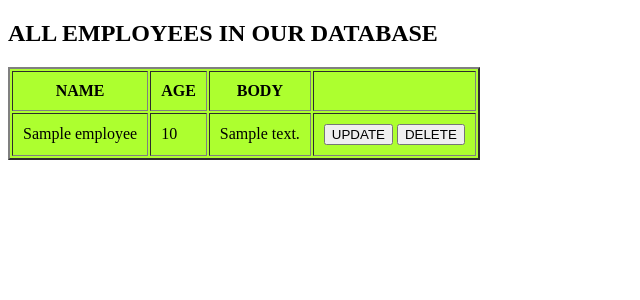
After one commit to weskaroki/Djangoproject3, a Django app: template patients/templates/show.html in a window 1280 px wide. The commit adds this page. Shown: the top 300 px of the page, without its empty margins (0-640 px from the left). Run offline with Django 3.2, Linux system fonts and the light colour scheme; the template is opened without the code that fills it: most values are stand-ins (such as "Sample title", 1, 10 or a date in 2020).

Commit message:
second commit

```diff
--- a/hospitalsystem/__init__.py
+++ b/hospitalsystem/__init__.py
@@ -0,0 +1,2 @@
+import pymysql
+pymysql.install_as_MySQLdb()
--- a/patients/templates/employee_list.html
+++ b/patients/templates/employee_list.html
@@ -5,7 +5,7 @@
     <title>Employeelist</title>
 </head>
 <body>
-<form method="POST" ETHOD="post" style="background-color: aqua" action="">
+<form  method="POST"  style="background-color: aqua" action="">
     {%csrf_token%}
     {{form}}}
 <button type="submit">SUBMIT</button>
--- /dev/null
+++ b/patients/templates/show.html
@@ -0,0 +1,36 @@
+<!DOCTYPE html>
+<html lang="en">
+<head>
+    <meta charset="UTF-8">
+    <title>ALL EMPLOYEES</title>
+</head>
+<body>
+<h2>ALL EMPLOYEES IN OUR DATABASE</h2>
+<table style="background-color:greenyellow" border="2" cellpadding="10" >
+    <tr>
+    <th>NAME</th>
+    <th>AGE</th>
+    <th>BODY</th>
+    <th>
+
+    </th>
+    </tr>
+    <tbody>
+    {% for employee in show %}
+    <tr>
+        <td>{{employee.name}}</td>
+        <td>{{employee.age}}</td>
+        <td>{{employee.body}}</td>
+        <td>
+            <a href="{% url 'employee_update' employee.id%}"><button>UPDATE</button></a>
+            <a href="{% url 'delete' employee.id%}"><button>DELETE</button></a>
+        </td>
+    </tr>
+
+    {% endfor %}
+    </tbody>
+
+</table>
+
+</body>
+</html>
--- a/patients/urls.py
+++ b/patients/urls.py
@@ -22,5 +22,8 @@ from . import views
 urlpatterns = [
     path('admin/', admin.site.urls),
     path('employeeform/',views.employee_form,name='employee_form'),
-    path('employeelist/',views.employee_list,name='employee_list')
+    path('employeelist/',views.employee_list,name='employee_list'),
+    path('show/',views.show,name='show'),
+    path('<int:id>/',views.employee_list,name='employee_update'),
+    path('delete/<int:id>',views.delete,name='delete')
 ]
```
Also changed, not shown: hospitalsystem/settings.py (+6 -2 lines), patients/views.py (+26 -8 lines), db.sqlite3.
